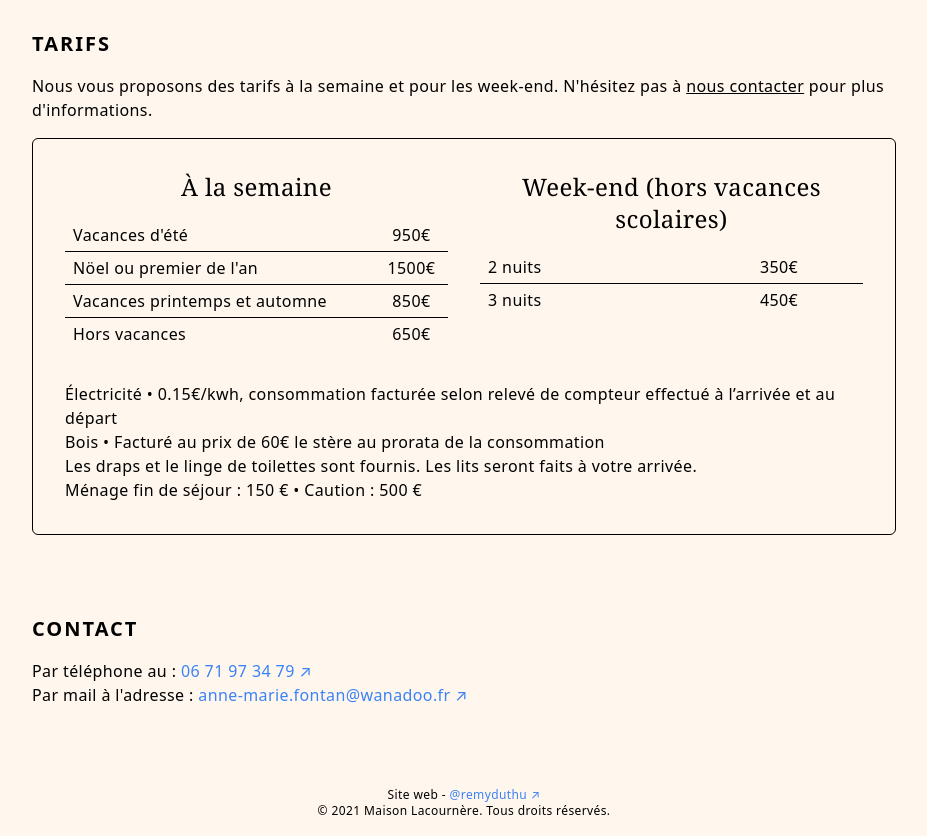
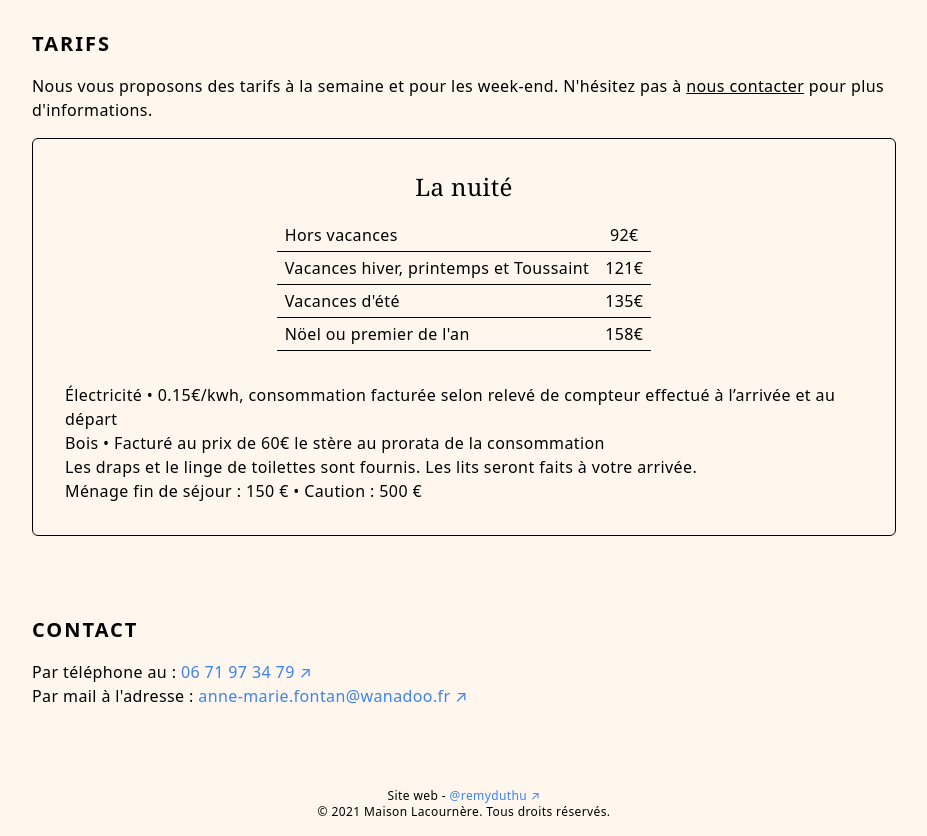
Before and after one commit to remyduthu/lacournere, a website: page index.html in a window 1280 px wide. Shown: the part 3200-4036 px from the top of the page, without its empty margins (176-1103 px from the left). Drawn offline with Linux system fonts and the light colour scheme.

Commit message:
Update pricing

```diff
--- a/index.html
+++ b/index.html
@@ -518,51 +518,34 @@
           d'informations.
         </p>
 
-        <div class="border border-black flex flex-col gap-8 p-8 rounded-md">
-          <div class="flex flex-col sm:flex-row gap-8">
-            <div class="flex flex-1 flex-col gap-4">
-              <h3 class="font-serif text-center text-2xl">À la semaine</h3>
+        <div
+          class="border border-black flex flex-col gap-8 items-center p-8 rounded-md"
+        >
+          <div class="flex flex-1 flex-col gap-4 max-w-lg">
+            <h3 class="font-serif text-center text-2xl">La nuité</h3>
 
             <table>
               <tbody>
                 <tr class="border-b border-black">
+                  <td class="px-2 py-1">Hors vacances</td>
+                  <td class="px-2 py-1 text-center">92€</td>
+                </tr>
+                <tr class="border-b border-black">
+                  <td class="px-2 py-1">
+                    Vacances hiver, printemps et Toussaint
+                  </td>
+                  <td class="px-2 py-1 text-center">121€</td>
+                </tr>
+                <tr class="border-b border-black">
                   <td class="px-2 py-1">Vacances d'été</td>
-                    <td class="px-2 py-1 text-center">950€</td>
+                  <td class="px-2 py-1 text-center">135€</td>
                 </tr>
                 <tr class="border-b border-black">
                   <td class="px-2 py-1">Nöel ou premier de l'an</td>
-                    <td class="px-2 py-1 text-center">1500€</td>
-                  </tr>
-                  <tr class="border-b border-black">
-                    <td class="px-2 py-1">Vacances printemps et automne</td>
-                    <td class="px-2 py-1 text-center">850€</td>
-                  </tr>
-                  <tr>
-                    <td class="px-2 py-1">Hors vacances</td>
-                    <td class="px-2 py-1 text-center">650€</td>
+                  <td class="px-2 py-1 text-center">158€</td>
                 </tr>
               </tbody>
             </table>
-            </div>
-
-            <div class="flex flex-1 flex-col gap-4">
-              <h3 class="font-serif text-center text-2xl">
-                Week-end (hors vacances scolaires)
-              </h3>
-
-              <table>
-                <tbody>
-                  <tr class="border-b border-black">
-                    <td class="px-2 py-1">2 nuits</td>
-                    <td class="px-2 py-1 text-center">350€</td>
-                  </tr>
-                  <tr>
-                    <td class="px-2 py-1">3 nuits</td>
-                    <td class="px-2 py-1 text-center">450€</td>
-                  </tr>
-                </tbody>
-              </table>
-            </div>
           </div>
 
           <ul>
```
Also changed, not shown: static/dist/styles.css. Lines whose indentation alone changed are shown as unchanged.
